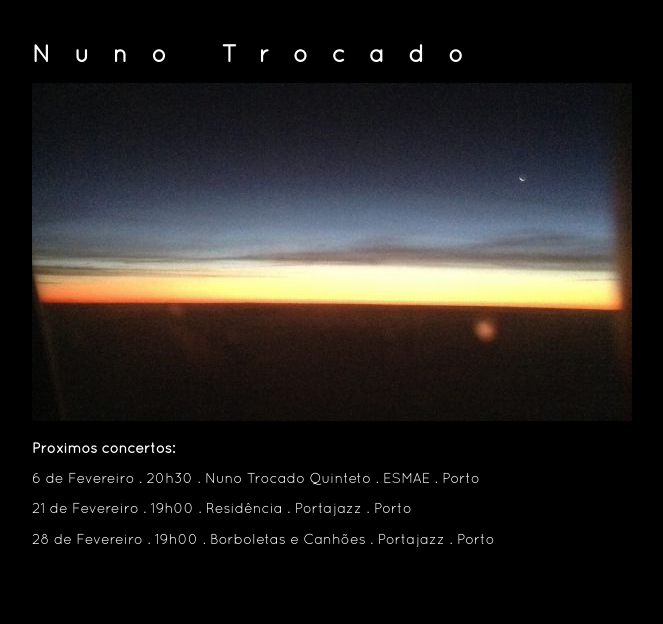
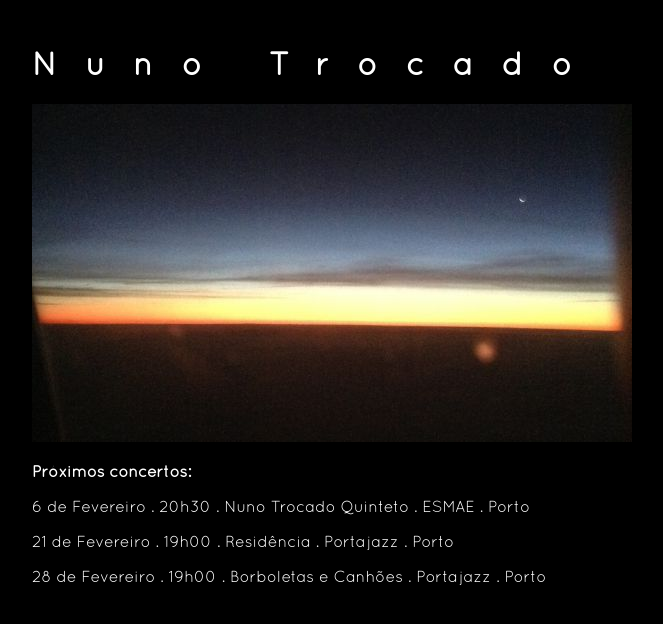
Before and after one commit to ntrocado/ntrocado.github.io, a Jekyll site: the page built from index.html, in a window 1280 px wide. Shown: the top 624 px of the page, without its empty margins (308-971 px from the left). Built offline with Jekyll 4.4.1, drawn with Linux system fonts in a browser that asks for light colours.

Commit message:
Update main.css

```diff
--- a/css/main.css
+++ b/css/main.css
@@ -29,11 +29,11 @@ h1, h2, h3, p {
 }
 h1 {
 	font-family: quicksandregular, Georgia, sans-serif;
-	letter-spacing: 1em;
-	font-size: 1.5em;
+	letter-spacing: 0.9em;
+	font-size: 2em;
 }
 h3, p {
-	font-size: 0.9em;
+	font-size: 1em;
 }
 h3 {
 	font-weight: bold;
```
